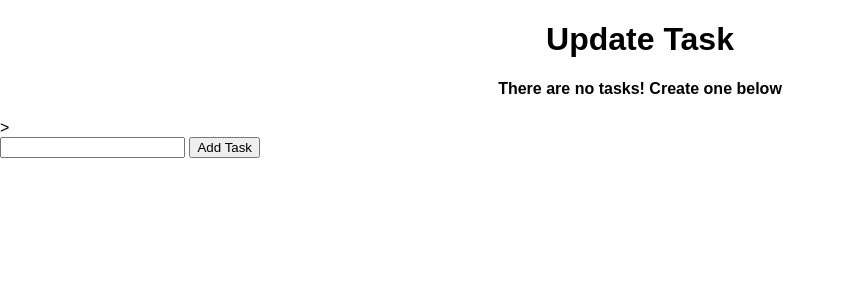
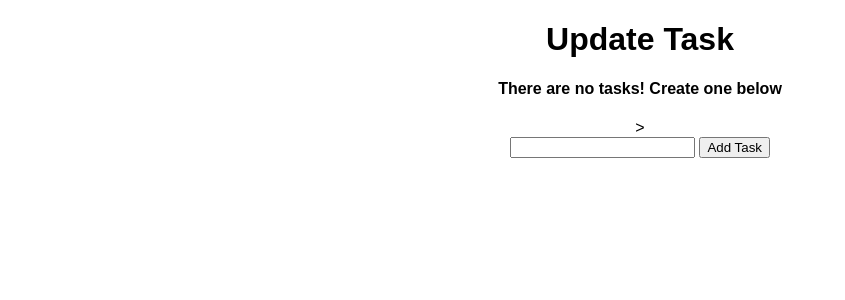
Before and after one commit to YoshiYK8/PrimeraPaginaDeTareasFlask, a Flask app: page / in a window 1280 px wide. Shown: the top 300 px of the page, without its empty margins (0-845 px from the left). Run offline with Flask 3, Linux system fonts and the light colour scheme.

Commit message:
HTF: Centrado de inputs

```diff
--- a/static/css/main.css
+++ b/static/css/main.css
@@ -3,3 +3,12 @@ body{
     font-family: sans-serif;
 
 }
+.container{
+    text-align: center;
+
+
+}
+.container table{
+    margin: auto;
+    margin-bottom: 20px;
+}
--- a/templates/index.html
+++ b/templates/index.html
@@ -5,11 +5,12 @@
 {% endblock %}
 
 {% block body %}
-<div class="content">
+<div class="container">
     <h1 style="text-align: center;">Update Task</h1>
     {% if tasks|length < 1 %}
     <h4 style="text-align: center;"> There are no tasks! Create one below</h4>   >
     {% else %}
+
     <table>
         <tr>
             <th>Task</th>
@@ -28,6 +29,7 @@
             </tr>
         {% endfor %}
     </table>
+
     {% endif %}
     <form action="/" method="POST">
         <input type="text" name="content" id="content">
--- a/templates/update.html
+++ b/templates/update.html
@@ -5,7 +5,7 @@
 {% endblock %}
 
 {% block body %}
-<div class="content">
+<div class="container">
     <h1 style="text-align: center;">Task Master</h1>
 
     <form action="/update/{{task.id}}" method="POST">
```
Also changed, not shown: instance/test.db.
